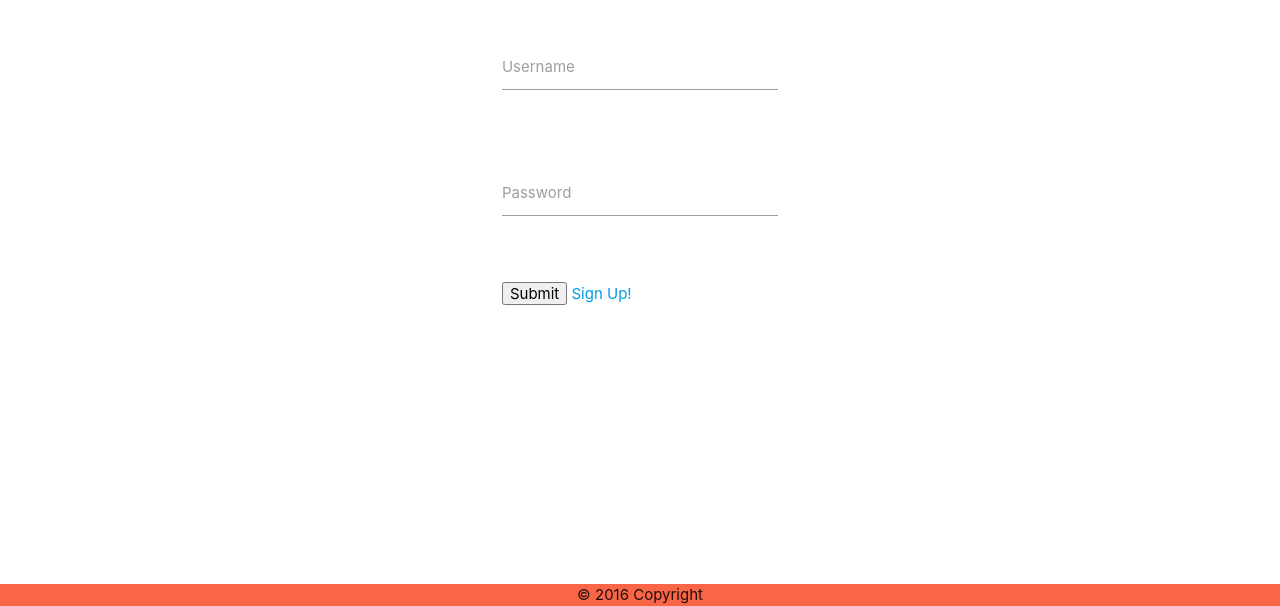
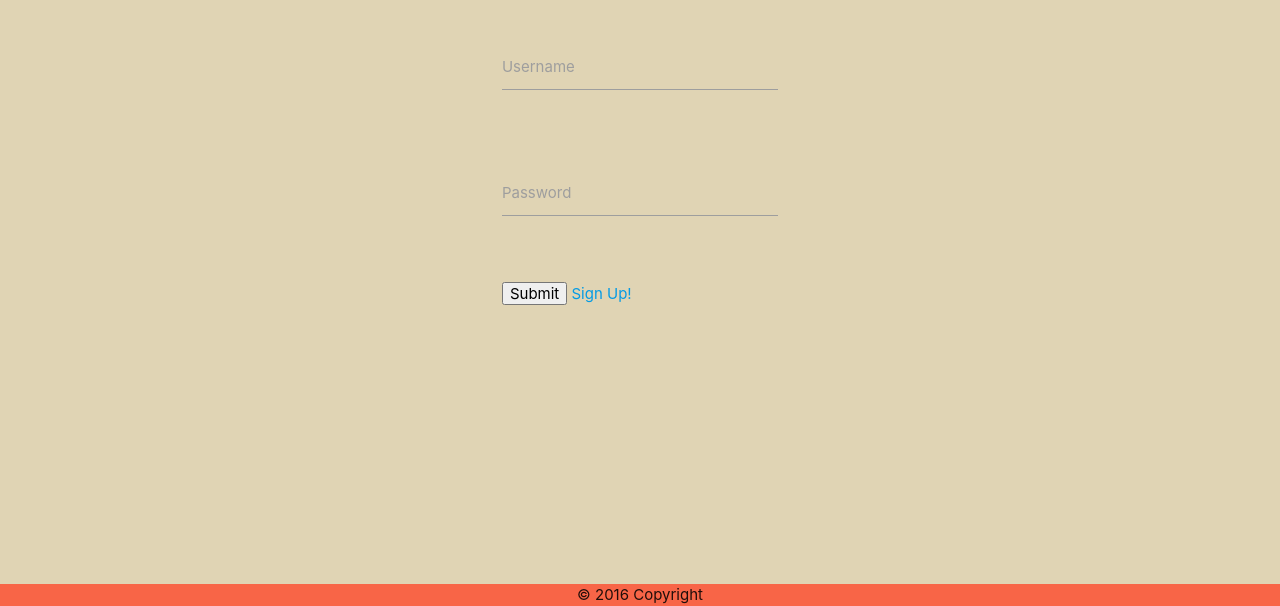
Before and after one commit to rmensah/one-messaging, a website: page public/view/index.html in a window 1280 px wide. Shown: the part 194-800 px from the top of the page. Drawn offline with nearby package versions, Linux system fonts and the light colour scheme; some packages are replaced by stand-ins of ours; no server answers; a script that the page names is missing.

Commit message:
changed background color

```diff
--- a/public/css/styles.css
+++ b/public/css/styles.css
@@ -1,3 +1,7 @@
+body {
+  background-color: #E0D4B4;
+}
+
 .col{
   min-height: 1px;
 }
```
Lines whose indentation alone changed are shown as unchanged.
